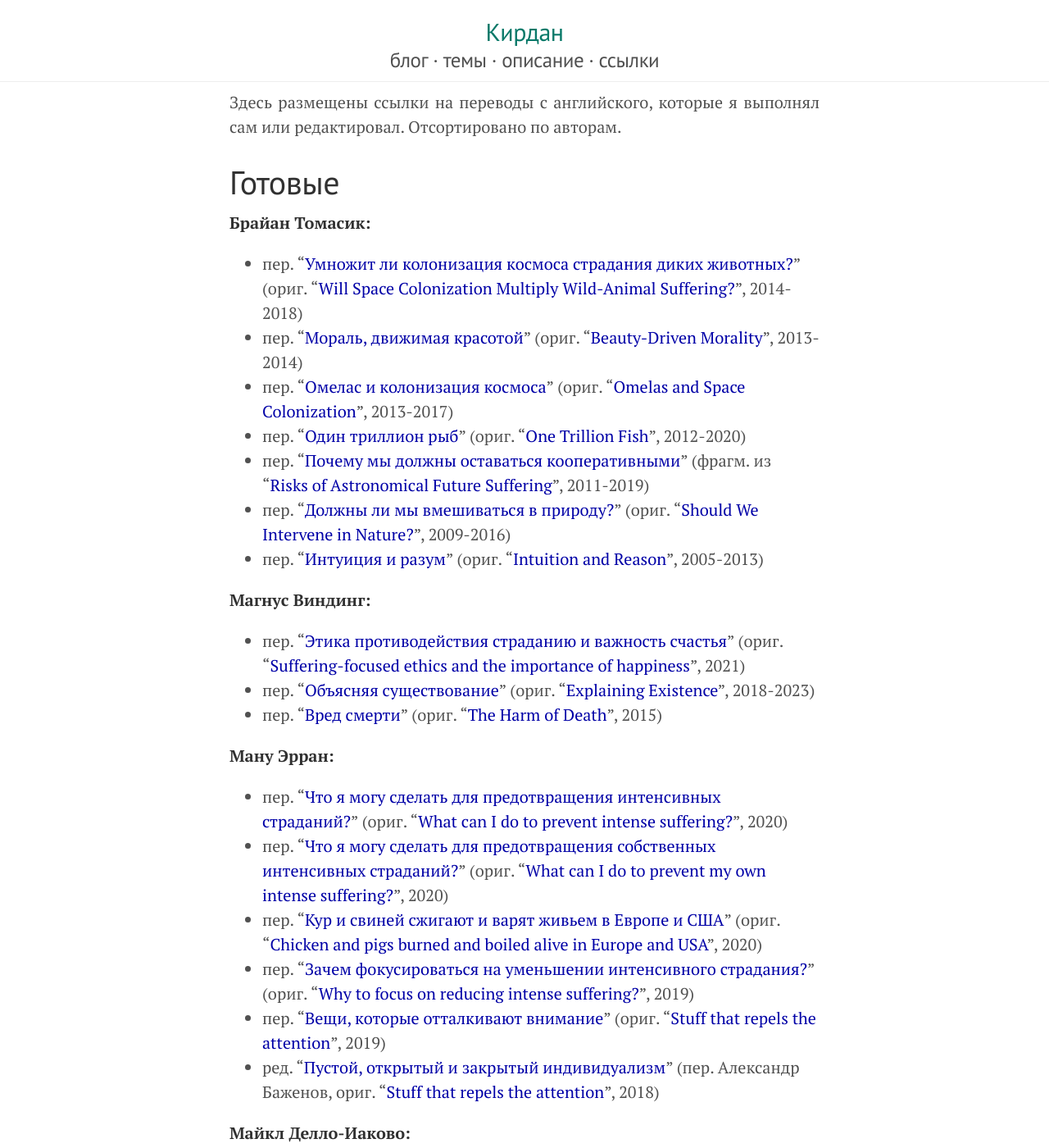
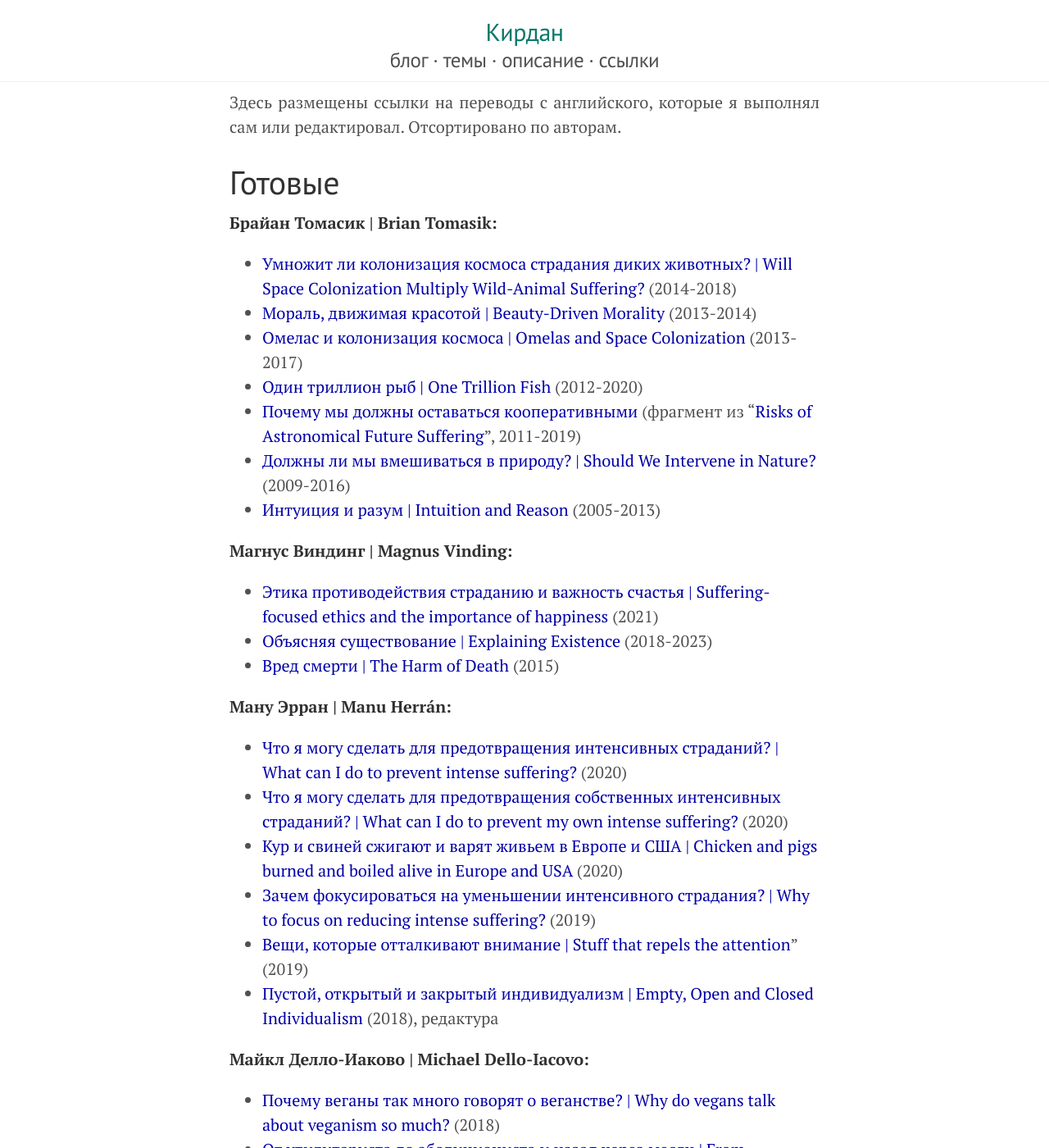
Before and after one commit to KKirdan/kkirdan.github.io, a Jekyll site: the page built from translations/index.md, in a window 1280 px wide and 1400 px high. Shown: the whole window at 82% size. Built offline with Jekyll 4.4.1, drawn with Linux system fonts in a browser that asks for light colours; some of the changed text lies outside the part shown.

Commit message:
Update index.md

```diff
--- a/translations/index.md
+++ b/translations/index.md
@@ -6,55 +6,55 @@ title: "Переводы"
 
 # Готовые
 
-**Брайан Томасик:**
-* пер. "[Умножит ли колонизация космоса страдания диких животных?](https://reducingsuffering.github.io/brian-tomasik-will-space-colonization-multiply-wild-animal-suffering.html)" (ориг. "[Will Space Colonization Multiply Wild-Animal Suffering?](https://reducing-suffering.org/will-space-colonization-multiply-wild-animal-suffering/)", 2014-2018)
-* пер. "[Мораль, движимая красотой](https://reducingsuffering.github.io/brian-tomasik-beauty-driven-morality.html)" (ориг. "[Beauty-Driven Morality](https://reducing-suffering.org/beauty-driven-morality/)", 2013-2014)
-* пер. "[Омелас и колонизация космоса](https://reducingsuffering.github.io/brian-tomasik-omelas-and-space-colonization.html)" (ориг. "[Omelas and Space Colonization](https://reducing-suffering.org/omelas-and-space-colonization/)", 2013-2017)
-* пер. "[Один триллион рыб](https://reducingsuffering.github.io/brian-tomasik-one-trillion-fish.html)" (ориг. "[One Trillion Fish](https://reducing-suffering.org/one-trillion-fish/)", 2012-2020)
-* пер. "[Почему мы должны оставаться кооперативными](https://reducingsuffering.github.io/brian-tomasik-1.html)" (фрагм. из "[Risks of Astronomical Future Suffering](https://longtermrisk.org/risks-of-astronomical-future-suffering)", 2011-2019)
-* пер. "[Должны ли мы вмешиваться в природу?](https://reducingsuffering.github.io/brian-tomasik-should-we-intervene-in-nature.html)" (ориг. "[Should We Intervene in Nature?](https://reducing-suffering.org/should-we-intervene-in-nature/)", 2009-2016)
-* пер. "[Интуиция и разум](https://reducingsuffering.github.io/brian-tomasik-intuition-and-reason.html)" (ориг. "[Intuition and Reason](https://reducing-suffering.org/intuition-and-reason/)", 2005-2013)
+**Брайан Томасик \| Brian Tomasik:**
+* [Умножит ли колонизация космоса страдания диких животных? \| Will Space Colonization Multiply Wild-Animal Suffering?](https://reducingsuffering.github.io/brian-tomasik-will-space-colonization-multiply-wild-animal-suffering.html) (2014-2018)
+* [Мораль, движимая красотой \| Beauty-Driven Morality](https://reducingsuffering.github.io/brian-tomasik-beauty-driven-morality.html) (2013-2014)
+* [Омелас и колонизация космоса \| Omelas and Space Colonization](https://reducingsuffering.github.io/brian-tomasik-omelas-and-space-colonization.html) (2013-2017)
+* [Один триллион рыб \| One Trillion Fish](https://reducingsuffering.github.io/brian-tomasik-one-trillion-fish.html) (2012-2020)
+* [Почему мы должны оставаться кооперативными](https://reducingsuffering.github.io/brian-tomasik-1.html) (фрагмент из "[Risks of Astronomical Future Suffering](https://longtermrisk.org/risks-of-astronomical-future-suffering)", 2011-2019)
+* [Должны ли мы вмешиваться в природу? \| Should We Intervene in Nature?](https://reducingsuffering.github.io/brian-tomasik-should-we-intervene-in-nature.html) (2009-2016)
+* [Интуиция и разум \| Intuition and Reason](https://reducingsuffering.github.io/brian-tomasik-intuition-and-reason.html) (2005-2013)
 
-**Магнус Виндинг:**
-* пер. "[Этика противодействия страданию и важность счастья](https://reducingsuffering.github.io/magnus-vinding-suffering-focused-ethics-and-the-importance-of-happiness.html)" (ориг. "[Suffering-focused ethics and the importance of happiness](https://magnusvinding.com/2021/01/12/the-importance-of-happiness/)", 2021)
-* пер. "[Объясняя существование](https://reducingsuffering.github.io/magnus-vinding-explaining-existence.html)" (ориг. "[Explaining Existence](https://magnusvinding.com/2018/08/16/explaining-existence/)", 2018-2023)
-* пер. "[Вред смерти](https://reducingsuffering.github.io/magnus-vinding-the-harm-of-death.html)" (ориг. "[The Harm of Death](https://www.utilitarianism.com/magnus-vinding/harm-death.html)", 2015)
+**Магнус Виндинг \| Magnus Vinding:**
+* [Этика противодействия страданию и важность счастья \| Suffering-focused ethics and the importance of happiness](https://reducingsuffering.github.io/magnus-vinding-suffering-focused-ethics-and-the-importance-of-happiness.html) (2021)
+* [Объясняя существование \| Explaining Existence](https://reducingsuffering.github.io/magnus-vinding-explaining-existence.html) (2018-2023)
+* [Вред смерти \| The Harm of Death](https://reducingsuffering.github.io/magnus-vinding-the-harm-of-death.html) (2015)
 
-**Ману Эрран:**
-* пер. "[Что я могу сделать для предотвращения интенсивных страданий?](https://reducingsuffering.github.io/manu-herran-what-can-i-do-to-prevent-intense-suffering.html)" (ориг. "[What can I do to prevent intense suffering?](https://manuherran.com/what-can-i-do-to-prevent-intense-suffering/)", 2020)
-* пер. "[Что я могу сделать для предотвращения собственных интенсивных страданий?](https://reducingsuffering.github.io/manu-herran-what-can-i-do-to-prevent-my-own-intense-suffering.html)" (ориг. "[What can I do to prevent my own intense suffering?](https://manuherran.com/what-can-i-do-to-prevent-my-own-intense-suffering/)", 2020)
-* пер. "[Кур и свиней сжигают и варят живьем в Европе и США](https://reducingsuffering.github.io/manu-herran-chicken-and-pigs-burned-and-boiled-alive-in-europe-and-usa.html)" (ориг. "[Chicken and pigs burned and boiled alive in Europe and USA](https://manuherran.com/chicken-and-pigs-burned-and-boiled-alive-in-europe-and-usa/)", 2020)
-* пер. "[Зачем фокусироваться на уменьшении интенсивного страдания?](https://reducingsuffering.github.io/manu-herran-why-to-focus-on-reducing-intense-suffering.html)" (ориг. "[Why to focus on reducing intense suffering?](https://manuherran.com/why-to-focus-on-reducing-intense-suffering/)", 2019)
-* пер. "[Вещи, которые отталкивают внимание](https://reducingsuffering.github.io/manu-herran-stuff-that-repels-the-attention.html)" (ориг. "[Stuff that repels the attention](https://manuherran.com/stuff-that-repels-the-attention/)", 2019)
-* ред. "[Пустой, открытый и закрытый индивидуализм](https://reducingsuffering.github.io/manu-herran-empty-open-and-closed-individualism.html)" (пер. Александр Баженов, ориг. "[Stuff that repels the attention](https://manuherran.com/empty-open-and-closed-individualism/)", 2018)
+**Ману Эрран \| Manu Herrán:**
+* [Что я могу сделать для предотвращения интенсивных страданий? \| What can I do to prevent intense suffering?](https://reducingsuffering.github.io/manu-herran-what-can-i-do-to-prevent-intense-suffering.html) (2020)
+* [Что я могу сделать для предотвращения собственных интенсивных страданий? \| What can I do to prevent my own intense suffering?](https://reducingsuffering.github.io/manu-herran-what-can-i-do-to-prevent-my-own-intense-suffering.html) (2020)
+* [Кур и свиней сжигают и варят живьем в Европе и США \| Chicken and pigs burned and boiled alive in Europe and USA](https://reducingsuffering.github.io/manu-herran-chicken-and-pigs-burned-and-boiled-alive-in-europe-and-usa.html) (2020)
+* [Зачем фокусироваться на уменьшении интенсивного страдания? \| Why to focus on reducing intense suffering?](https://reducingsuffering.github.io/manu-herran-why-to-focus-on-reducing-intense-suffering.html) (2019)
+* [Вещи, которые отталкивают внимание \| Stuff that repels the attention](https://reducingsuffering.github.io/manu-herran-stuff-that-repels-the-attention.html)" (2019)
+* [Пустой, открытый и закрытый индивидуализм \| Empty, Open and Closed Individualism](https://reducingsuffering.github.io/manu-herran-empty-open-and-closed-individualism.html) (2018), редактура
 
-**Майкл Делло-Иаково:**
-* пер. "[Почему веганы так много говорят о веганстве?](https://reducingsuffering.github.io/michael-dello-iacovo-why-do-vegans-talk-about-veganism-so-much.html)" (ориг. "[Why do vegans talk about veganism so much?](https://www.michaeldello.com/vegans-talk-veganism-much/)", 2018)
-* пер. "[От утилитариста до аболициониста и назад через месяц](https://reducingsuffering.github.io/michael-dello-iacovo-from-utilitarian-to-abolitionist-and-back-in-a-month.html)" (ориг. "[From utilitarian to abolitionist and back in a month](https://www.michaeldello.com/from-utilitarian-to-abolitionist-and-back-in-a-month/)", 2016)
+**Майкл Делло-Иаково \| Michael Dello-Iacovo:**
+* [Почему веганы так много говорят о веганстве? \| Why do vegans talk about veganism so much?](https://reducingsuffering.github.io/michael-dello-iacovo-why-do-vegans-talk-about-veganism-so-much.html) (2018)
+* [От утилитариста до аболициониста и назад через месяц \| From utilitarian to abolitionist and back in a month](https://reducingsuffering.github.io/michael-dello-iacovo-from-utilitarian-to-abolitionist-and-back-in-a-month.html) (2016)
 
-**Рон Андерсон:**
-* пер. "[Зачем размышлять о страданиях](https://reducingsuffering.github.io/ron-anderson-contemplation-of-suffering-and-compassion.html)" (ориг. "[Contemplation of Suffering and Compassion](https://thesocietypages.org/worldsuffering/2015/02/14/why-think-about-suffering/)", 2015)
-* пер. "[Страдания бедных](https://reducingsuffering.github.io/ron-anderson-suffering-of-the-poor.html)" (ориг. "[Suffering of the Poor](https://thesocietypages.org/worldsuffering/2014/06/08/suffering-around-the-world/)", 2014)
+**Рон Андерсон \| Ron Anderson:**
+* [Зачем размышлять о страданиях \| Contemplation of Suffering and Compassion](https://reducingsuffering.github.io/ron-anderson-contemplation-of-suffering-and-compassion.html) (2015)
+* [Страдания бедных \| Suffering of the Poor](https://reducingsuffering.github.io/ron-anderson-suffering-of-the-poor.html) (2014)
 
-**Скотт Александер:**
-* пер. "[НЙТ угрожает моей безопасности, раскрывая мое настоящее имя, поэтому я удаляю блог](https://vk.com/@kirdan-slate-star-codex-2020-06-22)" (ориг. "[NYT Is Threatening My Safety By Revealing My Real Name, So I Am Deleting The Blog](https://slatestarcodex.com/2020/06/22/nyt-is-threatening-my-safety-by-revealing-my-real-name-so-i-am-deleting-the-blog/)", 2020)
+**Скотт Александер \| Scott Alexander:**
+* [НЙТ угрожает моей безопасности, раскрывая мое настоящее имя, поэтому я удаляю блог \| NYT Is Threatening My Safety By Revealing My Real Name, So I Am Deleting The Blog](https://vk.com/@kirdan-slate-star-codex-2020-06-22) (2020)
 
-**Дэвид Пирс:**
-* пер. "[Черств ли негативный утилитаризм](https://reducingsuffering.github.io/david-pearce-2.html)" (фрагм. из [переписок](https://www.hedweb.com/social-media/pre2014.html), 2013)
+**Дэвид Пирс \| David Pearce:**
+* [Черств ли негативный утилитаризм](https://reducingsuffering.github.io/david-pearce-2.html) (фрагмент из [переписок](https://www.hedweb.com/social-media/pre2014.html), 2013)
 
-**Джон Стюарт Милль:**
-* пер. "[Тезисы о природе](https://reducingsuffering.github.io/john-stuart-mill-1.html)" (фрагм. из "[On Nature](https://www.lancaster.ac.uk/users/philosophy/texts/mill_on.htm)", 1874-1904)
+**Джон Стюарт Милль \| John Stuart Mill:**
+* [Тезисы о природе](https://reducingsuffering.github.io/john-stuart-mill-1.html) (фрагмент из "[On Nature](https://www.lancaster.ac.uk/users/philosophy/texts/mill_on.htm)", 1874-1904)
 
-**Патрик Форбер & Рори Смид:**
-* ред. "[Наказание — скорее злоба, чем общее благо](https://reducingsuffering.github.io/patrick-forber-punishment-isnt-about-the-common-good-its-about-spite.html)" (пер. Александр Баженов, ориг. "[Punishment isn’t about the common good: it’s about spite](https://aeon.co/ideas/punishment-isnt-about-the-common-good-its-about-spite)", 2018)
+**Патрик Форбер & Рори Смид \| Patrick Forber & Rory Smead:**
+* [Наказание — скорее злоба, чем общее благо \| Punishment isn’t about the common good: it’s about spite](https://reducingsuffering.github.io/patrick-forber-punishment-isnt-about-the-common-good-its-about-spite.html) (2018), редактура
 
-**Саймон Кнутссон:**
-* пер. "[Довод в один абзац в пользу этики, сфокусированной на страдании](https://reducingsuffering.github.io/simon-knutsson-the-one-paragraph-case-for-suffering-focused-ethics.html)" (ориг. "[The One-Paragraph Case for Suffering-Focused Ethics](https://www.simonknutsson.com/the-one-paragraph-case-for-suffering-focused-ethics)", 2016)
+**Саймон Кнутссон \| Simon Knutsson:**
+* [Довод в один абзац в пользу этики, сфокусированной на страдании \| The One-Paragraph Case for Suffering-Focused Ethics](https://reducingsuffering.github.io/simon-knutsson-the-one-paragraph-case-for-suffering-focused-ethics.html) (2016)
 
 **\_9Mother9Horse9Eyes9:**
- * пер. "[Интерфейс из плоти: Чем является Мать](https://vk.com/@-188637166-flesh-interface-what-mother-is)" (ориг. "[What Mother is](http://web.archive.org/web/20181001225734/https://www.reddit.com/r/9M9H9E9/comments/9kf3tg/what_mother_is/)", 2018)
+ * [Интерфейс из плоти: Чем является Мать \| What Mother is](https://vk.com/@-188637166-flesh-interface-what-mother-is) (2018)
 
 # На проверке
 
-**Элиезер Юдковский:**
-* пер. "[Жить во многих мирах](eliezer-yudkowsky-living-in-many-worlds.html)" (ориг. "[Living in Many Worlds](https://www.readthesequences.com/Living-In-Many-Worlds)", 2008)
+**Элиезер Юдковский \| Eliezer Yudkowsky:**
+* [Жить во многих мирах \| Living in Many Worlds](eliezer-yudkowsky-living-in-many-worlds.html) (2008)
```
